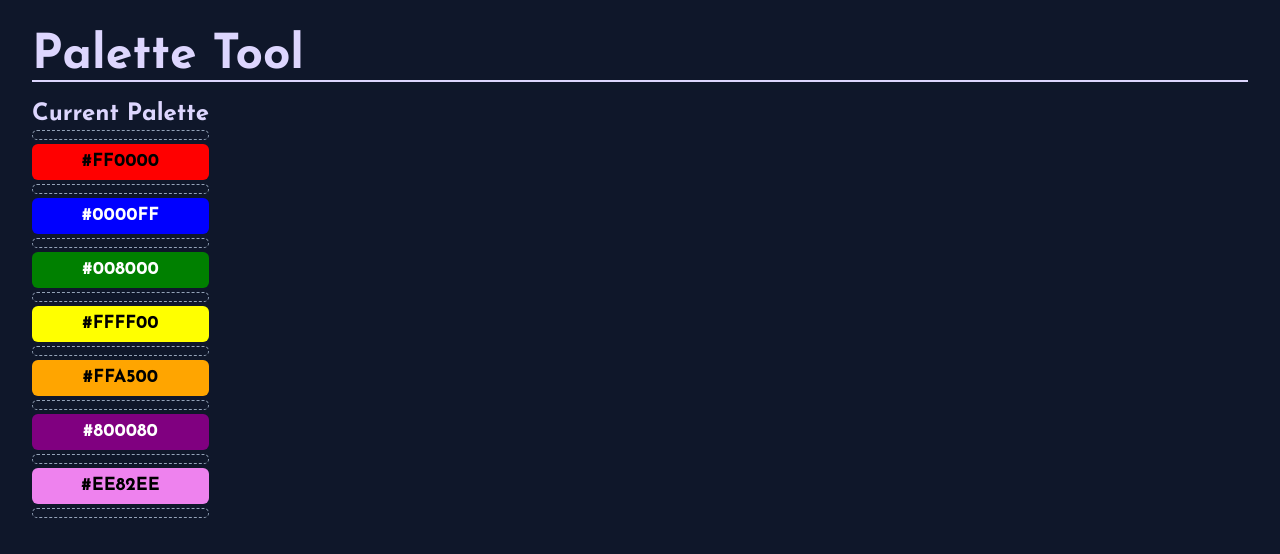
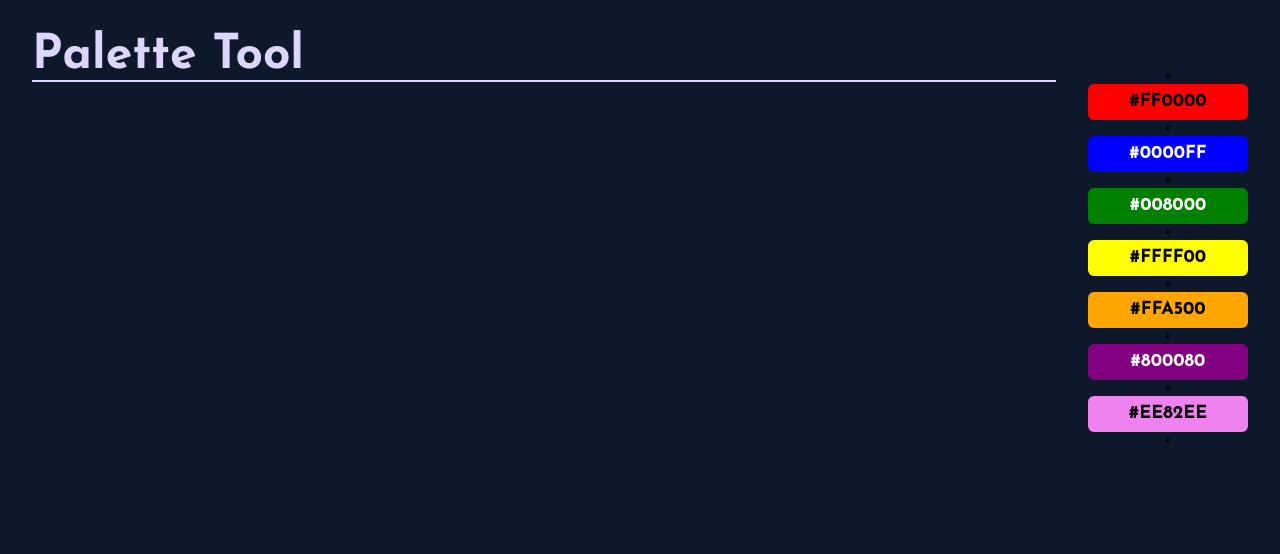
Before and after one commit to CharcoalStyles/palete-tool, a Next.js app: page / in a window 1280 px wide. Shown: the top 554 px of the page. Built offline with nearby package versions, Linux system fonts and the light colour scheme.

Commit message:
updated layout

```diff
--- a/src/components/PaletteAddItem.tsx
+++ b/src/components/PaletteAddItem.tsx
@@ -3,8 +3,9 @@ import chroma, { Color } from "chroma-js";
 export const PaletteAddItem = ({ onClick }: { onClick: () => void }) => {
   return (
     <div
-      className="p-1 rounded-md text-center h-1 hover:h-4 border border-slate-400 hover:border-white border-dashed transition-all hover:cursor-pointer"
+      className="p-1 rounded-md text-center h-1 hover:h-4 hover:border border-slate-400 hover:border-white border-dashed transition-all hover:cursor-pointer"
       onClick={onClick}>
+        <p className="relative bottom-3 opacity-100 hover:opacity-0 transition-opacity">+</p>
     </div>
   );
 };
--- a/src/pages/index.tsx
+++ b/src/pages/index.tsx
@@ -19,16 +19,15 @@ export default function Home() {
 
   return (
     <main
-      className={`bg-slate-900 flex min-h-screen flex-col justify-between p-8 ${josefin.className}`}>
-      <div className="flex flex-row justify-between border-b-2 border-violet-200 mb-4">
-        <h1 className="text-5xl font-bold text-violet-200">Palette Tool</h1>
+      className={`bg-slate-900 flex flex-row gap-8 h-screen w-screen p-8 ${josefin.className}`}>
+      <div className="flex-grow">
+        <div className="flex flex-row justify-between border-b-2 border-violet-200 mb-4">
+          <h1 className="text-5xl font-bold text-violet-200">Palette Tool</h1>
+        </div>
       </div>
-      <div className="flex-grow flex flex-row">
-        <div className="flex flex-col gap-">
-          <h2 className="text-2xl font-bold text-violet-200">
-            Current Palette
-          </h2>
-          <div className="flex flex-col gap-1">
+      <div className="flex flex-row overflow-auto">
+        <div className="max-h-full min-w-40 my-10">
+          <div className="flex-grow flex flex-col flex-wrap gap-1">
             <PaletteAddItem
               onClick={() => {
                 const newColor = chroma.random();
```
